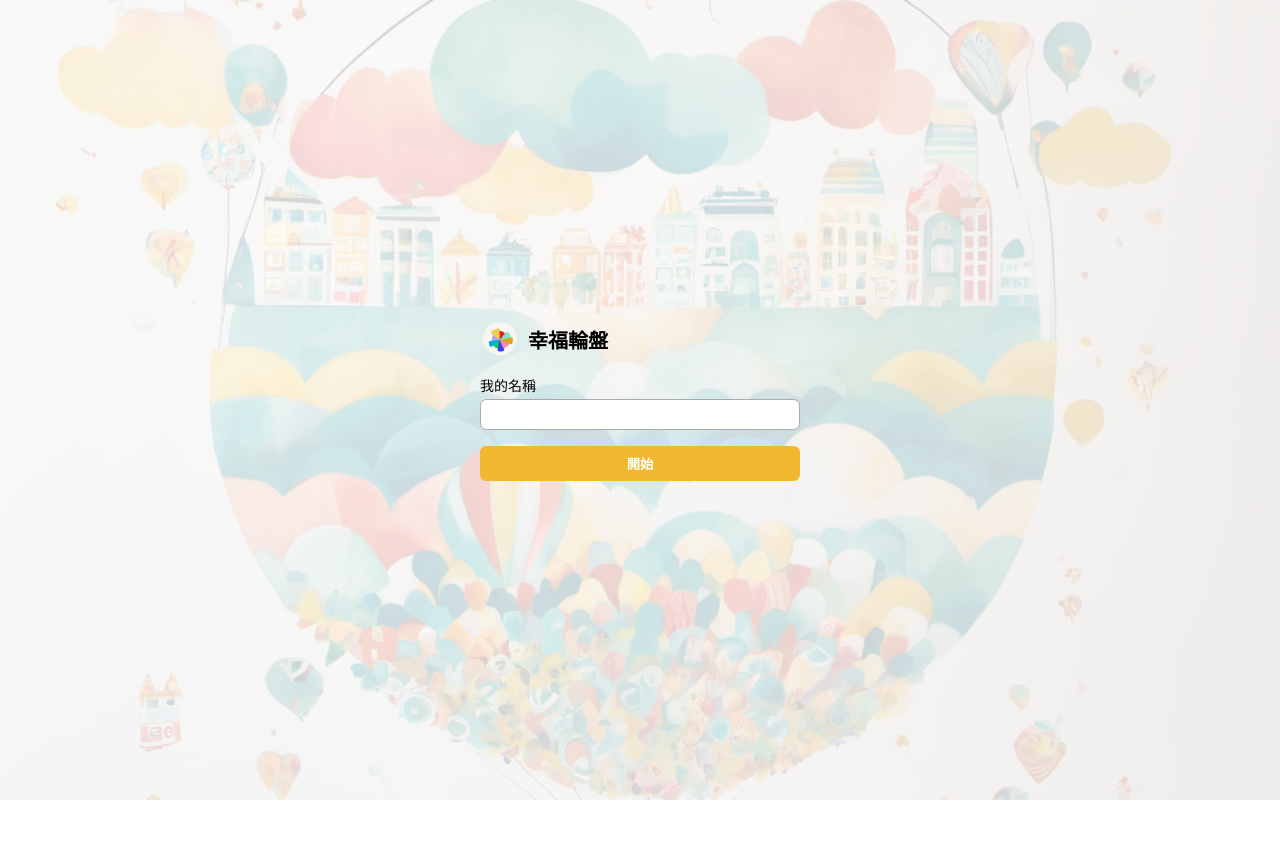
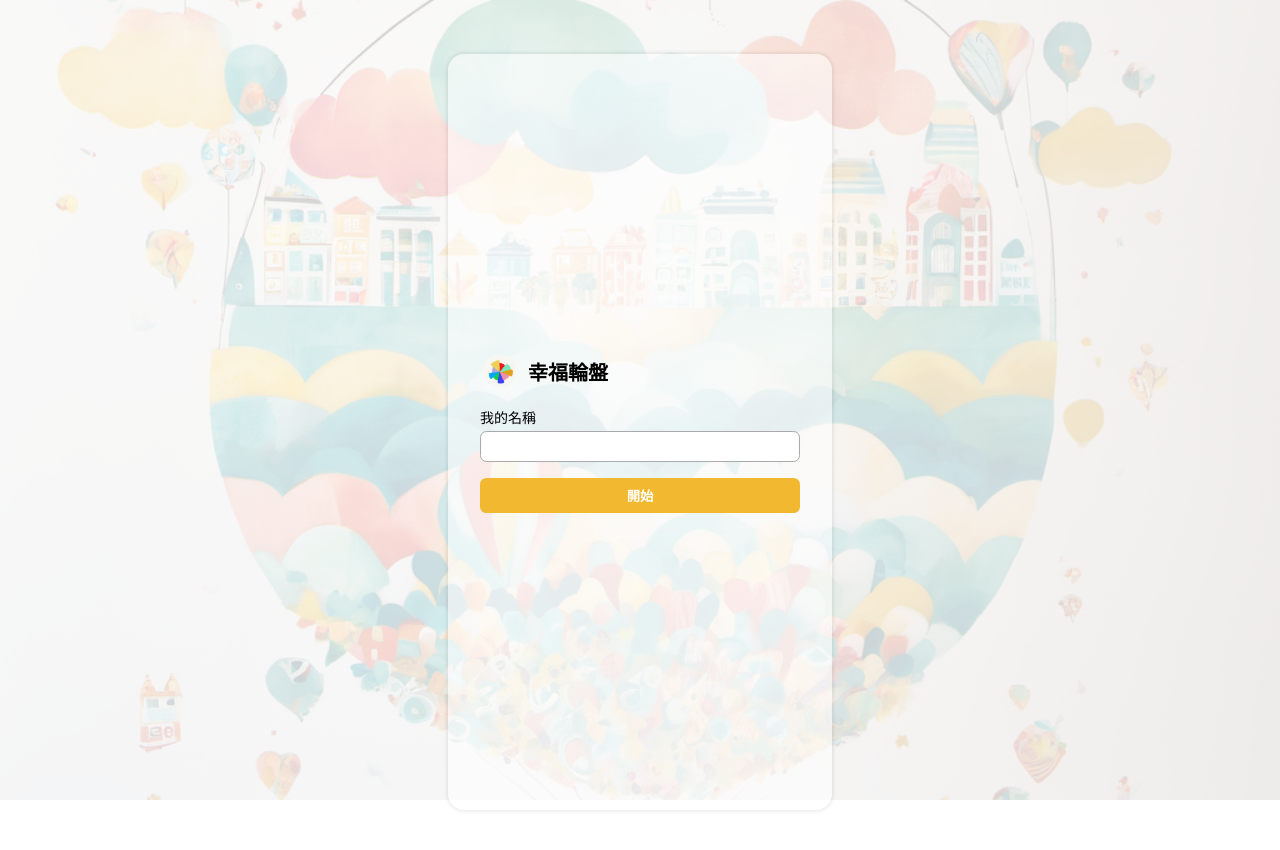
Before and after one commit to JunweiNotAvailable/the-wheel-of-happiness, a React (Create React App) app: page / in a window 1280 px wide. Shown: the top 850 px of the page. Before the commit the page ends 800 px from the top, so only its background shows below. Built offline with nearby package versions, Linux system fonts and the light colour scheme; a web font is replaced by a local one.

Commit message:
added desktop style

```diff
--- a/src/App.css
+++ b/src/App.css
@@ -27,7 +27,7 @@ body * {
   transition: all .2s;
 }
 .app {
-  width: 100vw;
+  width: 100%;
   height: 100vh;
 }
 .primary-button {
--- a/src/components/Main/Login/Login.css
+++ b/src/components/Main/Login/Login.css
@@ -4,21 +4,25 @@
   display: flex;
   align-items: center;
   justify-content: center;
+  overflow: auto;
 }
 .background {
   width: 100%;
   height: 100%;
   object-fit: cover;
   object-position: center center;
+  top: 0;
+  left: 0;
+  position: fixed;
 }
 .login-form {
   width: 100%;
   height: 100%;
+  max-width: 320px;
   border-radius: 1rem;
 }
 .login-form > * {
-  width: 72%;
-  max-width: 320px;
+  width: 100%;
   box-sizing: border-box;
 }
 .login-form .title {
@@ -48,3 +52,15 @@
 .login-form > button {
   margin-top: 16px;
 }
+
+@media screen and (min-width: 768px) {
+  .main-screen {
+    padding: 32px 0;
+  }
+  .login-form {
+    padding: 32px;
+    height: 80%;
+    box-shadow: 0px 0px 3px 2px #00000011;
+    background: #ffffff88;
+  }
+}
--- a/src/components/Main/Process/Process.css
+++ b/src/components/Main/Process/Process.css
@@ -1,6 +1,10 @@
 .progress-screen {
   box-sizing: border-box;
   padding: 8px;
+  top: 0;
+  left: 0;
+  width: 100%;
+  height: 100%;
 }
 .top-section {
   color: #757575;
@@ -8,6 +12,7 @@
 }
 .top-section i {
   padding: 4px;
+  cursor: pointer;
 }
 .title {
   font-size: 22px;
@@ -22,6 +27,7 @@
   box-sizing: border-box;
   background: #fff;
   font-weight: 600;
+  cursor: pointer;
 }
 .option.selected {
   border-color: var(--main-color);
@@ -61,3 +67,21 @@
 .popup-content {
   text-align: center;
 }
+
+@media screen and (min-width: 768px) {
+  .progress-screen {
+    padding: 8px;
+    height: auto;
+    /* margin: 24px 0; */
+    box-shadow: 0px 0px 3px 2px #00000011;
+    background: #fff;
+    top: 50%;
+    left: 50%;
+    max-width: 400px;
+    border-radius: 1rem;
+    transform: translate(-50%, -50%);
+  }
+  .progress-screen .primary-button {
+    margin-bottom: 32px;
+  }
+}
--- a/src/components/Main/Process/Process.tsx
+++ b/src/components/Main/Process/Process.tsx
@@ -58,13 +58,13 @@ const Process: React.FC<MainProps> = ( props ) => {
 
   return (
     <>
+      {/* background */}
+      <img className='background' alt='' src={`./images/${props.page <= 3 ? 'health.jpg' : props.page <= 6 ? 'relationships.png' : 'work.png'}`}/>
       <div className='main-screen relative'>
 
-        {/* background */}
-        <img className='background' alt='' src={`./images/${props.page <= 3 ? 'health.jpg' : props.page <= 6 ? 'relationships.png' : 'work.png'}`}/>
 
         {/* main components */}
-        <div className='progress-screen absolute' style={{ top: 0, left: 0, width: '100%', height: '100%', background: '#ffffffdd' }}>
+        <div className='progress-screen absolute' style={{ background: '#ffffffdd' }}>
           {/* top section */}
           <div className='top-section flex align-center'>
             {/* <i className='fa-solid fa-bars'/> */}
--- a/src/components/Main/Results/Results.css
+++ b/src/components/Main/Results/Results.css
@@ -11,3 +11,22 @@
 .animal-img {
   width: 80%;
 }
+.wheel-section {
+  margin-top: 24px;
+}
+
+@media screen and (min-width: 768px) {
+  .results-content {
+    display: flex;
+  }
+  .results-content > * {
+    flex: 1;
+  }
+  .wheel-section {
+    margin-top: 0px;
+  }
+  .animal-img {
+    width: 80%;
+    max-width: 360px;
+  }
+}
--- a/src/components/Main/Results/Results.tsx
+++ b/src/components/Main/Results/Results.tsx
@@ -84,19 +84,23 @@ const Results: React.FC<MainProps> = ( props ) => {
             {/* <i className='fa-solid fa-bars'/> */}
             <i className='fa-solid fa-rotate-right' onClick={() => setIsReseting(true)}/>
           </div>
+          <div className='results-content'>
             {/* pie chart */}
-          <div className='center' style={{ marginTop: 24 }}>
+            <div className='center wheel-section'>
               <div className='wheel-container'>
                 <div style={{ textAlign: 'center', fontWeight: 600 }}>The Wheel of Happiness</div>
                 <PolarArea data={chartData} title='The Wheel of Happiness' options={chartOptions}/>
               </div>
             </div>
             {/* animal */}
+            <div className='animal-section'>
               <div style={{ fontSize: 18, fontWeight: 600, textAlign: 'center' }}><span style={{ fontWeight: 400, fontSize: 16 }}>你是</span> {t(animal.type)}</div>
               <div className='center'>
                 <img className='animal-img' alt='' style={{ margin: '8px 0' }} src={`./images/${animal.img}`}/>
               </div>
               <div style={{ margin: '12px 24px', textAlign: 'center' }}>{t(`${animal.type}_description`)}</div>
+            </div>
+          </div>
         </div>
 
       </div>
```
Lines whose indentation alone changed are shown as unchanged.
